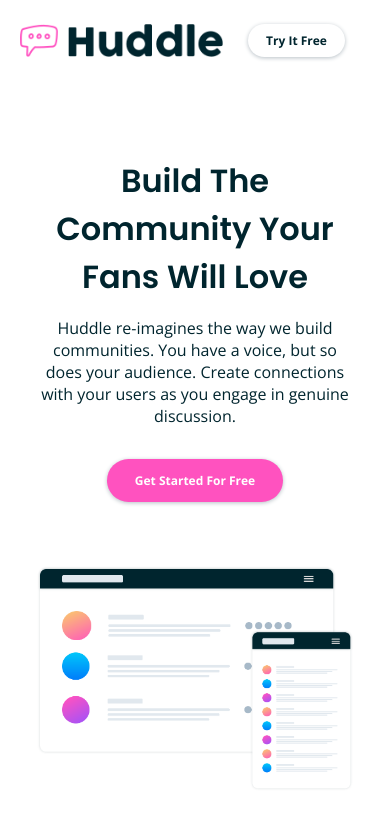
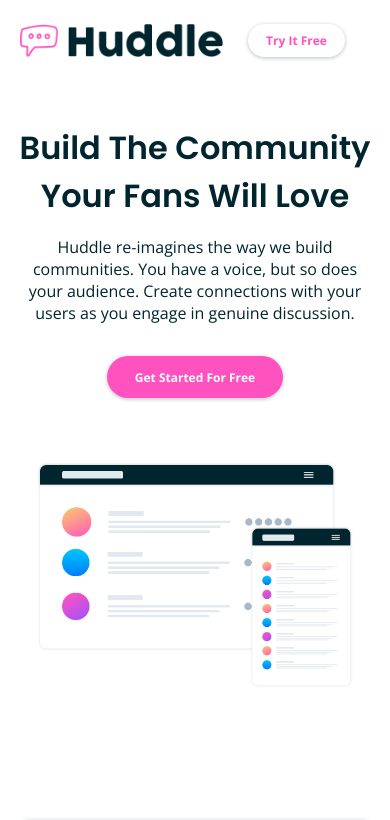
Before and after one commit to iamlarryhill/Huddle-Landing-Page-Challenge-2, a plain HTML site: page index.html in a window 390 px wide. Shown: the part 24-844 px from the top of the page. Drawn offline with nearby package versions, Linux system fonts and the light colour scheme.

Commit message:
Update Styles.css

```diff
--- a/css/Styles.css
+++ b/css/Styles.css
@@ -74,7 +74,7 @@
   box-shadow: 0 1px 4px hsl(208, 11%, 75%);
   font-size: 12px;
   font-weight: 700;
-  color: hsl(192, 100%, 9%);
+  color: hsl(322, 100%, 66%);
   background-color: #FFF;
   margin-right: 3rem;
 }
@@ -354,7 +354,12 @@
   }
 
   h1 {
-    margin: 3rem auto 1rem;
+    margin: 2rem auto 1rem;
+    width: 100%;
+  }
+
+  .box3-content p {
+  width: 100%;
   }
 
   .main-button {
```
